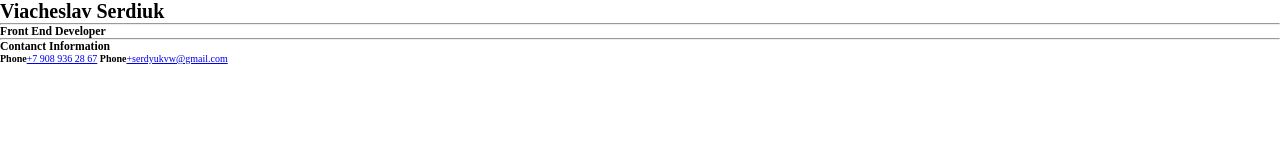
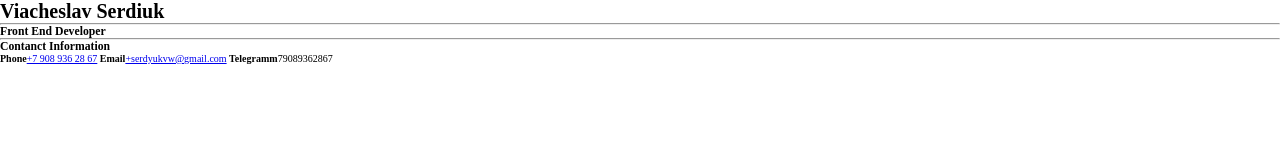
Before and after one commit to AnNavara/rsschool-cv, a plain HTML site: page index.html in a window 1280 px wide. Drawn offline with Linux system fonts and the light colour scheme.

Commit message:
fix: contact information

```diff
--- a/index.html
+++ b/index.html
@@ -15,7 +15,8 @@
     <h3>Contanct Information</h3>
     <p>
         <strong>Phone</strong><a href="tel:79089362867">+7 908 936 28 67</a>
-        <strong>Phone</strong><a href="mailto:serdyukvw@gmail.com">+serdyukvw@gmail.com</a>
+        <strong>Email</strong><a href="mailto:serdyukvw@gmail.com">+serdyukvw@gmail.com</a>
+        <strong>Telegramm</strong>79089362867
     </p>
 </body>
 </html>
```
